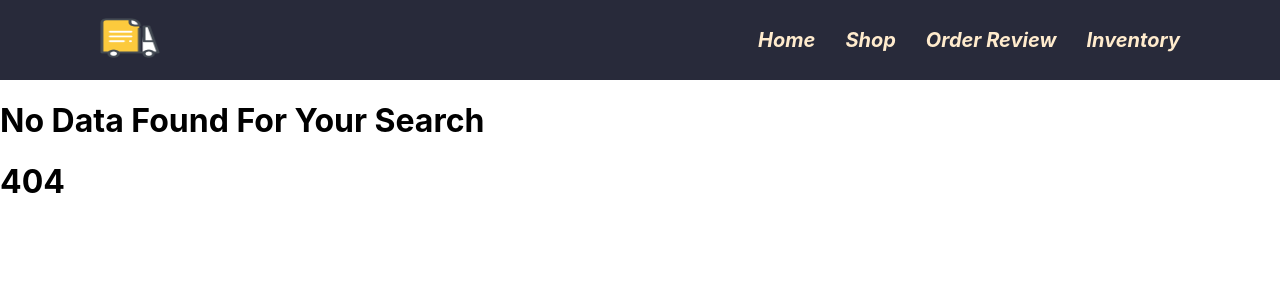
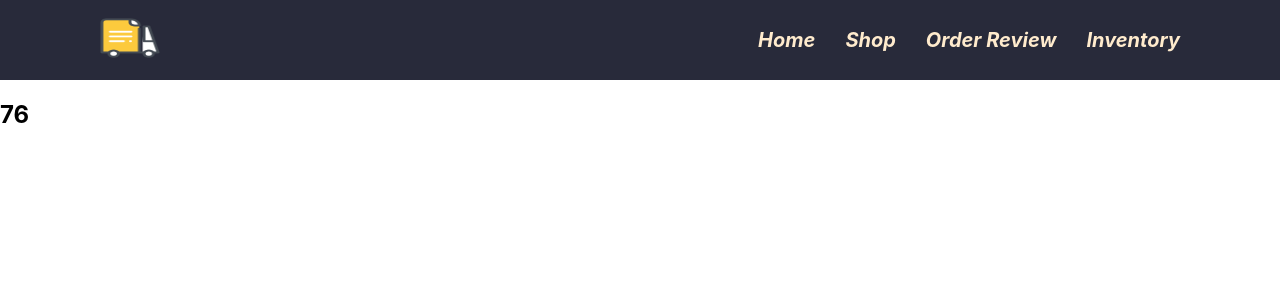
Before and after one commit to Abm-Imran/e-shop, a React (Create React App) app: page /order-review in a window 1280 px wide. Before the commit this address had no page. Shown: the top 300 px of the page. Built offline with nearby package versions, Linux system fonts and the light colour scheme.

Commit message:
two custom hooks useProduct and useCart functionallity added

```diff
--- a/src/App.js
+++ b/src/App.js
@@ -4,6 +4,7 @@ import Header from './components/Header/Header';
 import Home from './components/Home/Home';
 import Inventory from './components/Inventory/Inventory';
 import Notfound from './components/Notfound/Notfound';
+import OrderReview from './components/OrderReview/OrderReview';
 import Shop from './components/Shop/Shop';
 
 function App() {
@@ -14,6 +15,7 @@ function App() {
         <Route path='/' element={<Home></Home>}></Route>
         <Route path='/home' element={<Home></Home>} ></Route>
         <Route path='/shop' element={<Shop></Shop>} ></Route>
+        <Route path='/order-review' element={<OrderReview></OrderReview>} ></Route>
         <Route path='/inventory' element={<Inventory></Inventory>} ></Route>
         <Route path='*' element={<Notfound></Notfound>} ></Route>
       </Routes>
--- a/src/components/Header/Header.js
+++ b/src/components/Header/Header.js
@@ -9,7 +9,7 @@ const Header = () => {
             <div className="nav-item">
                 <Link to={'/'} >Home</Link>
                 <Link to={'/shop'} >Shop</Link>
-                <Link to={'/orderreview'}>Order Review</Link>
+                <Link to={'/order-review'}>Order Review</Link>
                 <Link to={'/inventory'}>Inventory</Link>
 
             </div>
--- a/src/components/OrderReview/OrderReview.js
+++ b/src/components/OrderReview/OrderReview.js
@@ -1,11 +1,14 @@
 import React from 'react';
+import useProduct from '../../hooks/useProduct';
 
 const OrderReview = () => {
+    const [products, setProducts] = useProduct();
+    // console.log(products.length);
     return (
         <div>
-            <h1>This is Order Review section</h1>
+            <h2>{products.length}</h2>
         </div>
     );
-};
+}
 
 export default OrderReview;
--- a/src/components/Shop/Shop.js
+++ b/src/components/Shop/Shop.js
@@ -1,37 +1,33 @@
 import React, { useEffect, useState } from 'react';
+import useCart from '../../hooks/useCart';
+import useProduct from '../../hooks/useProduct';
 import { getStoredCart, localStorageDb } from '../../utilities/locatstoragedb';
 import Cart from '../Cart/Cart';
 import Product from '../Product/Product';
 import './Shop.css'
 
 const Shop = () => {
-    const [products, setProduct] = useState([]);
-    const [cart, setCart] = useState([]);
+    const [products, setProducts] = useProduct();
+    const [cart, setCart] = useCart(products);
     // console.log(cart);
 
-    useEffect(() => {
-        fetch('products.json')
-            .then(res => res.json())
-            .then(data => setProduct(data))
-    }, []);
+    // useEffect(() => {
+    //     const storedCart = getStoredCart();
 
-    useEffect(() => {
-        const storedCart = getStoredCart();
+    //     const savedCart = [];
 
-        const savedCart = [];
+    //     for (const id in storedCart) {
+    //         const clickedProduct = products.find(product => product.id === id)
+    //         // console.log(clickedProduct);
+    //         if (clickedProduct) {
+    //             const quantity = storedCart[id];
+    //             clickedProduct.quantity = quantity;
+    //             savedCart.push(clickedProduct);
+    //         }
+    //     }
+    //     setCart(savedCart);
 
-        for (const id in storedCart) {
-            const clickedProduct = products.find(product => product.id === id)
-            console.log(clickedProduct);
-            if (clickedProduct) {
-                const quantity = storedCart[id];
-                clickedProduct.quantity = quantity;
-                savedCart.push(clickedProduct);
-            }
-        }
-        setCart(savedCart);
-
-    }, [products])
+    // }, [products])
 
     const handleAddToCartItem = (selectedItem) => {
         // console.log('clicked');
--- /dev/null
+++ b/src/hooks/useCart.js
@@ -0,0 +1,24 @@
+import { useEffect, useState } from "react"
+import { getStoredCart } from "../utilities/locatstoragedb";
+
+const useCart = (products) => {
+    const [cart, setCart] = useState([]);
+
+    useEffect(() => {
+        const storedCart = getStoredCart();
+        let savedCart = [];
+        for (const id in storedCart) {
+            const choosedProduct = products.find(item => item.id === id);
+            if (choosedProduct) {
+                const quantity = storedCart[id];
+                choosedProduct.quantity = quantity;
+                savedCart.push(choosedProduct);
+            }
+        }
+        setCart(savedCart);
+    }, [products])
+
+    return [cart, setCart];
+}
+
+export default useCart;
--- /dev/null
+++ b/src/hooks/useProduct.js
@@ -0,0 +1,13 @@
+import { useEffect, useState } from "react"
+
+const useProduct = () => {
+    const [products, setProducts] = useState([]);
+    useEffect(() => {
+        fetch('products.json')
+            .then(res => res.json())
+            .then(data => setProducts(data))
+    }, []);
+    return [products, setProducts];
+}
+
+export default useProduct;
```
